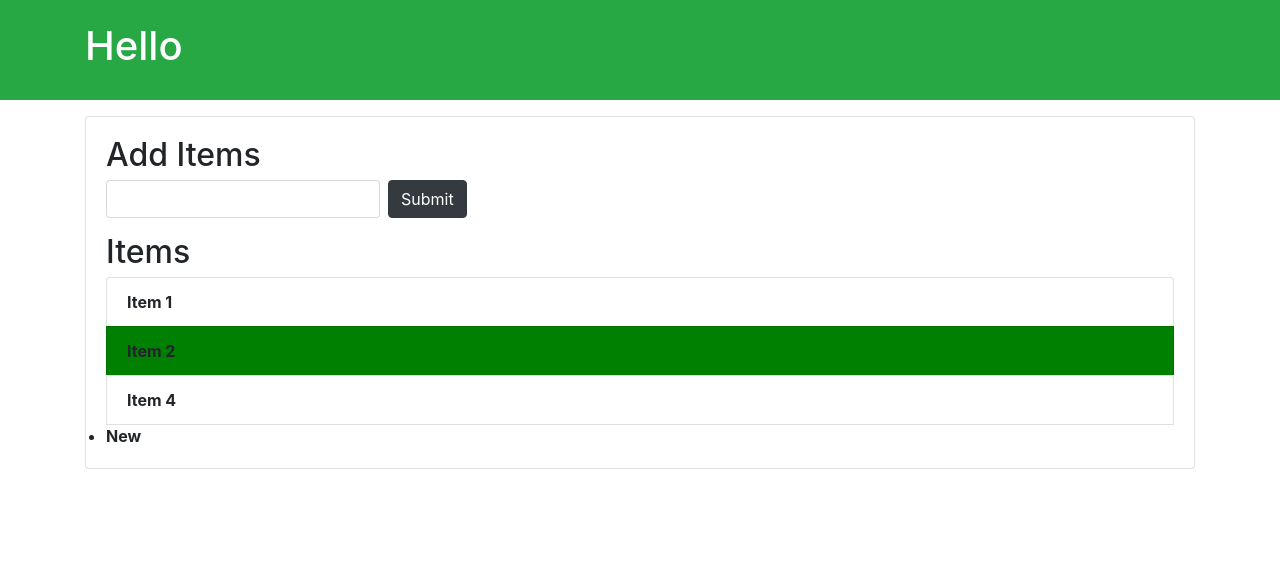
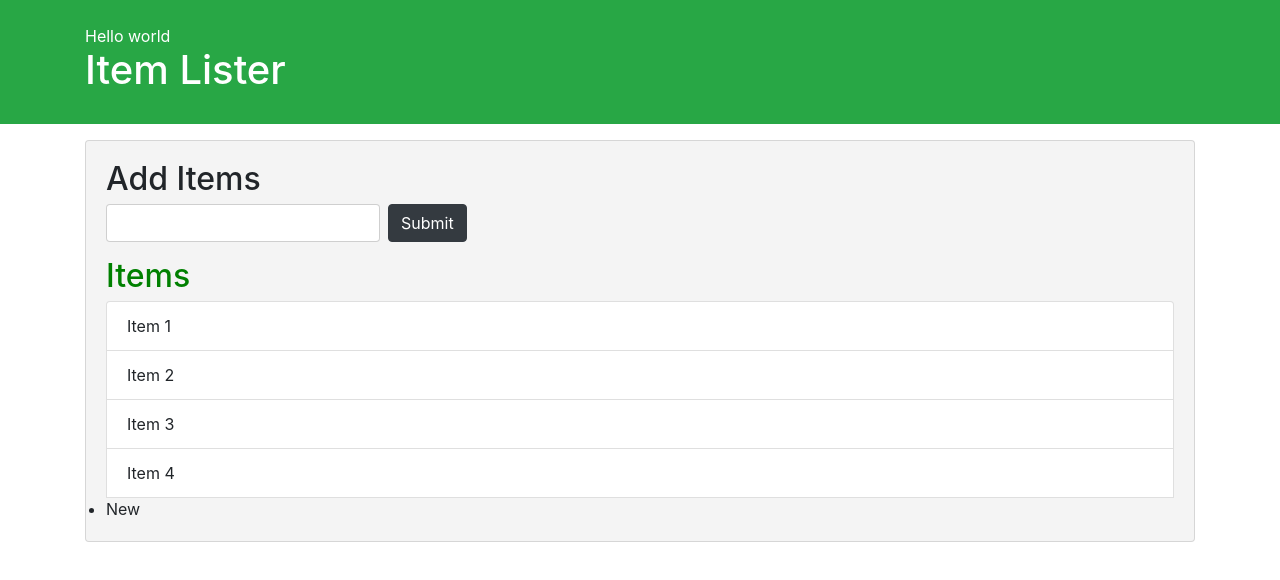
Before and after one commit to AvijeetAK/document, a plain HTML site: page index.html in a window 1280 px wide. Drawn offline with nearby package versions, Linux system fonts and the light colour scheme.

Commit message:
document

```diff
--- a/dom.js
+++ b/dom.js
@@ -1,4 +1,4 @@
-var headerTitle = document.getElementById('header-title');
+/*var headerTitle = document.getElementById('header-title');
 console.log(headerTitle);
 
 headerTitle.innerHTML = '<h3>Hello</h3>';
@@ -23,4 +23,58 @@ collection[4].style.fontWeight = 'bold';
 
 items[1].style.backgroundColor = 'green';
 
-items[2].style.display = 'none';
+items[2].style.display = 'none';*/
+
+
+var itemlist = document.querySelector('#items');
+
+console.log(itemlist.parentNode);
+
+itemlist.parentNode.style.backgroundColor = "#f4f4f4";
+
+//console.log(itemlist.childNodes);
+
+console.log(itemlist.children);
+
+console.log(itemlist.children[1]);
+
+console.log(itemlist.firstChild);
+
+console.log(itemlist.firstElementChild);
+
+console.log(itemlist.nextSibling);
+
+console.log(itemlist.nextElementSibling);
+
+
+console.log(itemlist.previousSibling);
+
+console.log(itemlist.previousElementSibling);
+
+itemlist.previousElementSibling.style.color = 'green';
+
+
+var newDiv = document.createElement('div');
+
+console.log(newDiv);
+
+newDiv.className = 'hello';
+
+newDiv.id = 'hello1';
+
+newDiv.setAttribute('title', 'Hello Div');
+
+var newDivText = document.createTextNode('Hello world');
+
+newDiv.appendChild(newDivText);
+
+console.log(newDiv);
+
+var container = document.querySelector('header .container');
+
+var h1 = document.querySelector('header h1');
+
+
+container.insertBefore(newDiv, h1);
+
+newDiv.style.fontsize = "30px";
--- a/index.html
+++ b/index.html
@@ -28,6 +28,7 @@
       <li class="list-group-item">Item 4</li>
       <li class="new">New</li>
     </ul>
+    <span></span>
    </div>
   </div>
 <script src="dom.js"></script>
```
